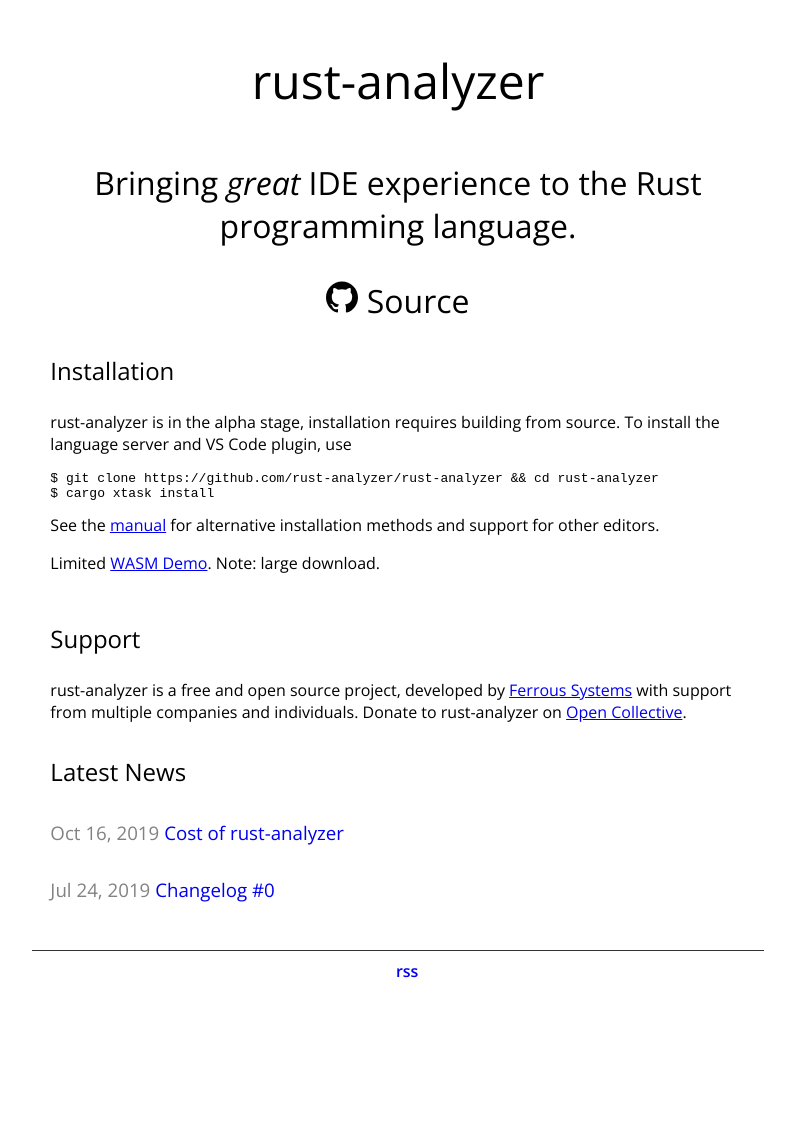
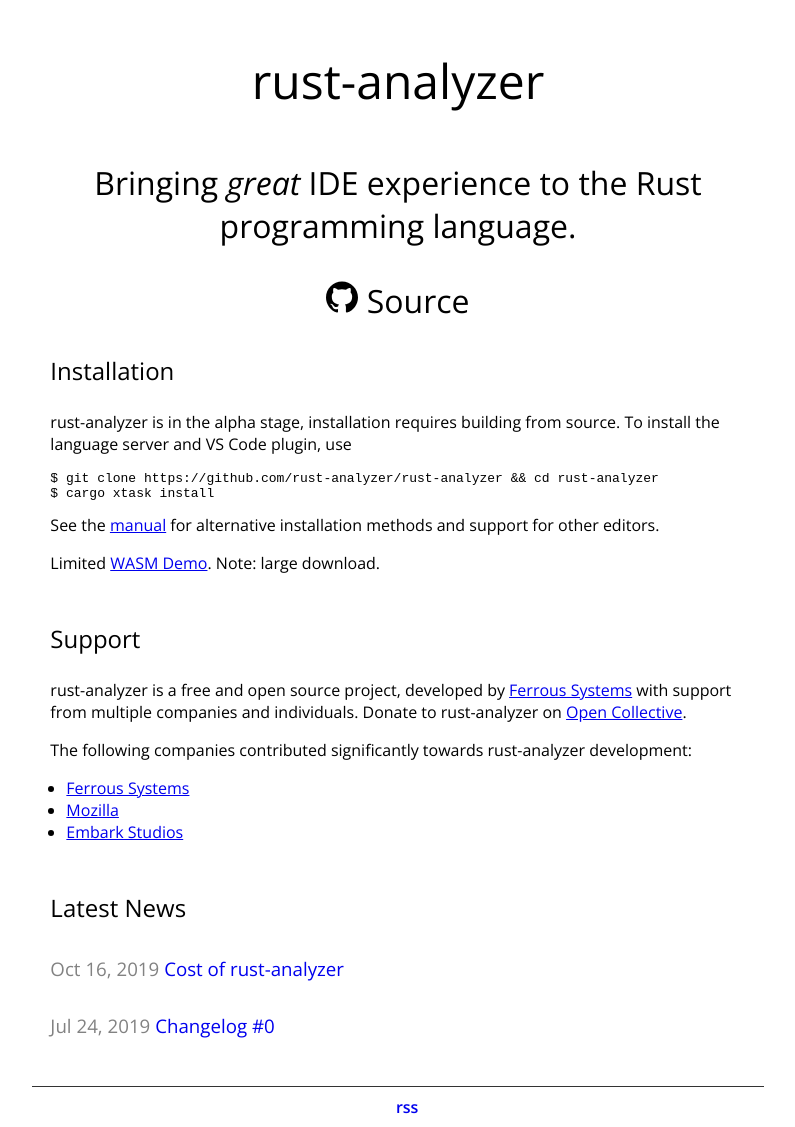
Before and after one commit to rust-analyzer/rust-analyzer.github.io, a Jekyll site: the page built from index.html, in a window 1280 px wide. Shown: the whole page, without its empty margins (242-1037 px from the left). Built offline with Jekyll 4.4.1, drawn with Linux system fonts in a browser that asks for light colours; before the commit the page ends 991 px from its top, so only the background shows below that.

Commit message:
add sponsors

```diff
--- a/index.html
+++ b/index.html
@@ -39,10 +39,23 @@
 <section class="support">
     <h2>Support</h2>
 
-    rust-analyzer is a free and open source project, developed by
-    <a href="https://ferrous-systems.com/">Ferrous Systems</a>
-    with support from multiple companies and individuals.
-    Donate to rust-analyzer on <a href="https://opencollective.com/rust-analyzer/">Open Collective</a>.
+    <p>
+        rust-analyzer is a free and open source project, developed by
+        <a href="https://ferrous-systems.com/">Ferrous Systems</a>
+        with support from multiple companies and individuals.
+        Donate to rust-analyzer on <a href="https://opencollective.com/rust-analyzer/">Open Collective</a>.
+    </p>
+
+
+    <p>
+        The following companies contributed significantly towards rust-analyzer development:
+        <ul>
+            <li><a href="https://ferrous-systems.com/">Ferrous Systems</a></li>
+            <li><a href="https://www.mozilla.org/">Mozilla</a></li>
+            <li><a href="https://embark-studios.com">Embark Studios</a></li>
+        </ul>
+    </p>
+
 </section>
 
 <section>
```
Also changed, not shown: Gemfile.lock (added).
